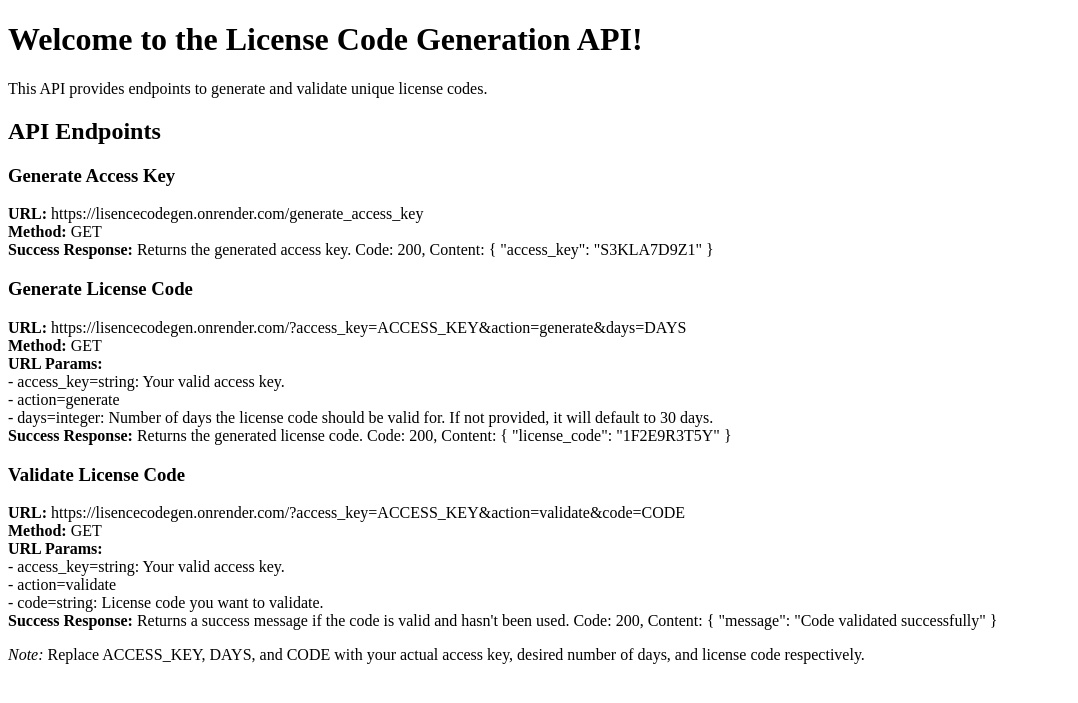
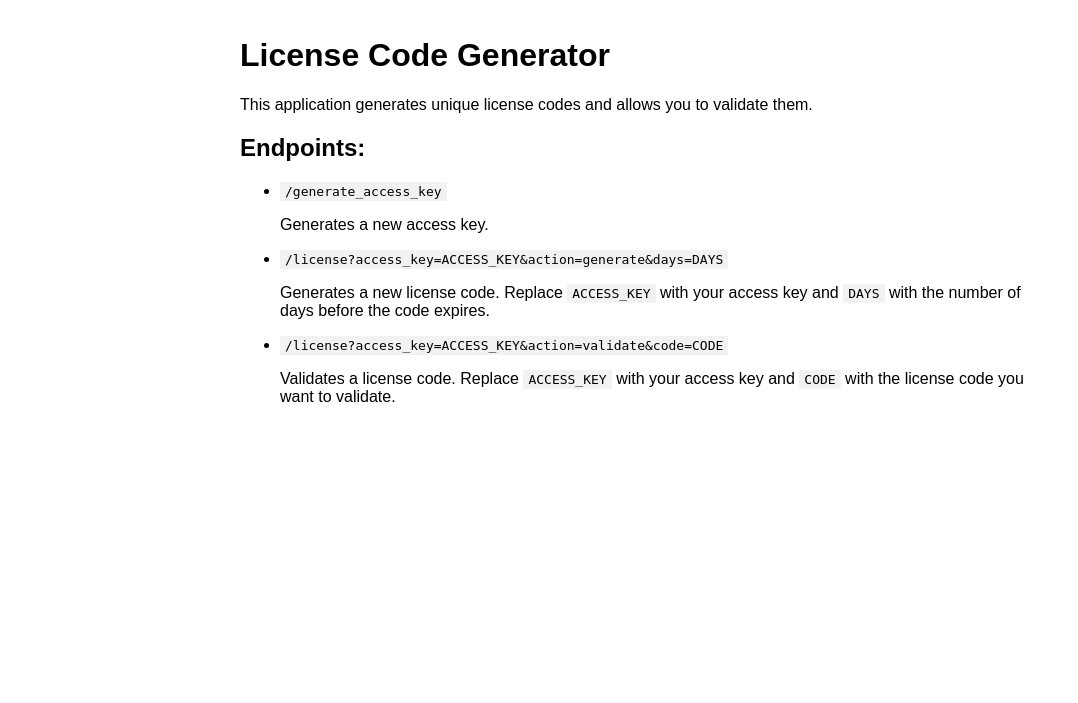
Before and after one commit to TG-Collection/RedeemGen, a Flask app: page / in a window 1280 px wide. Shown: the top 703 px of the page, without its empty margins (0-1078 px from the left). Run offline with Flask 3, Linux system fonts and the light colour scheme.

Commit message:
Update index.html

```diff
--- a/templates/index.html
+++ b/templates/index.html
@@ -1,42 +1,29 @@
 <!DOCTYPE html>
 <html>
-<head>
-    <title>License Code Generation API</title>
-</head>
-<body>
-    <h1>Welcome to the License Code Generation API!</h1>
-    <p>This API provides endpoints to generate and validate unique license codes.</p>
-    <h2>API Endpoints</h2>
-
-    <h3>Generate Access Key</h3>
-    <p>
-        <strong>URL:</strong> https://lisencecodegen.onrender.com/generate_access_key<br>
-        <strong>Method:</strong> GET<br>
-        <strong>Success Response:</strong> Returns the generated access key. Code: 200, Content: { "access_key": "S3KLA7D9Z1" }
-    </p>
-
-    <h3>Generate License Code</h3>
-    <p>
-        <strong>URL:</strong> https://lisencecodegen.onrender.com/?access_key=ACCESS_KEY&action=generate&days=DAYS<br>
-        <strong>Method:</strong> GET<br>
-        <strong>URL Params:</strong><br>
-        - access_key=string: Your valid access key.<br>
-        - action=generate<br>
-        - days=integer: Number of days the license code should be valid for. If not provided, it will default to 30 days.<br>
-        <strong>Success Response:</strong> Returns the generated license code. Code: 200, Content: { "license_code": "1F2E9R3T5Y" }
-    </p>
-
-    <h3>Validate License Code</h3>
-    <p>
-        <strong>URL:</strong> https://lisencecodegen.onrender.com/?access_key=ACCESS_KEY&action=validate&code=CODE<br>
-        <strong>Method:</strong> GET<br>
-        <strong>URL Params:</strong><br>
-        - access_key=string: Your valid access key.<br>
-        - action=validate<br>
-        - code=string: License code you want to validate.<br>
-        <strong>Success Response:</strong> Returns a success message if the code is valid and hasn't been used. Code: 200, Content: { "message": "Code validated successfully" }
-    </p>
-
-    <p><em>Note:</em> Replace ACCESS_KEY, DAYS, and CODE with your actual access key, desired number of days, and license code respectively.</p>
-</body>
+    <head>
+        <title>License Code Generator</title>
+        <style>
+            body { font-family: Arial, sans-serif; margin: 0 auto; max-width: 800px; padding: 1em; }
+            code { background-color: #f2f2f2; padding: 2px 5px; }
+        </style>
+    </head>
+    <body>
+        <h1>License Code Generator</h1>
+        <p>This application generates unique license codes and allows you to validate them.</p>
+        <h2>Endpoints:</h2>
+        <ul>
+            <li>
+                <code>/generate_access_key</code>
+                <p>Generates a new access key.</p>
+            </li>
+            <li>
+                <code>/license?access_key=ACCESS_KEY&action=generate&days=DAYS</code>
+                <p>Generates a new license code. Replace <code>ACCESS_KEY</code> with your access key and <code>DAYS</code> with the number of days before the code expires.</p>
+            </li>
+            <li>
+                <code>/license?access_key=ACCESS_KEY&action=validate&code=CODE</code>
+                <p>Validates a license code. Replace <code>ACCESS_KEY</code> with your access key and <code>CODE</code> with the license code you want to validate.</p>
+            </li>
+        </ul>
+    </body>
 </html>
```
